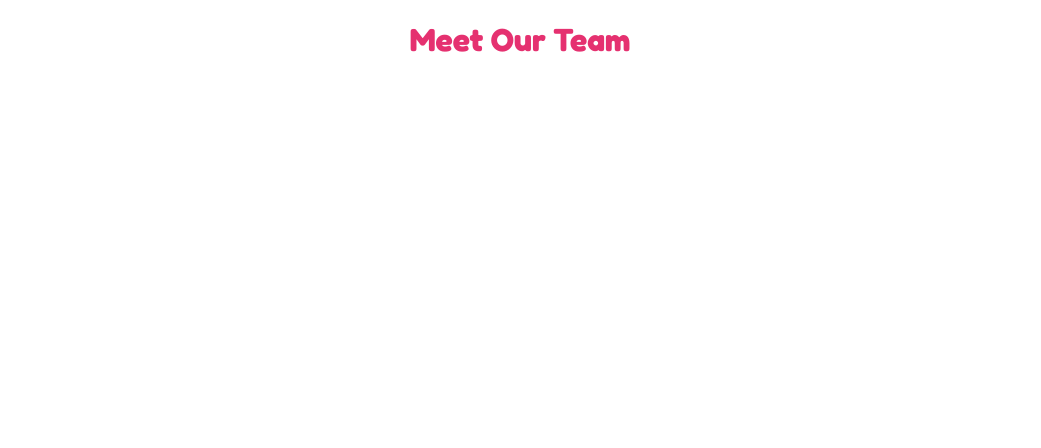
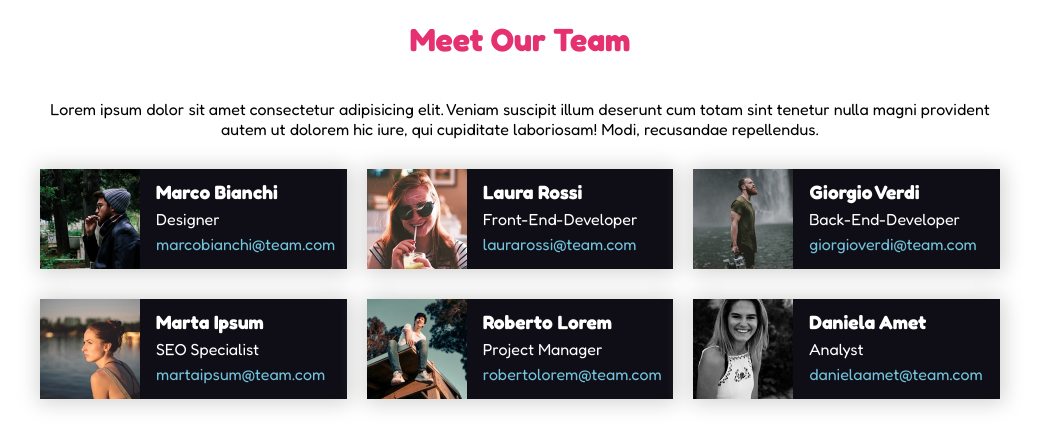
Before and after one commit to alessiologozzo/html-css-float-cards, a plain HTML site: page index.html in a window 1280 px wide. Shown: the whole page, without its empty margins (120-1161 px from the left). Drawn offline with Linux system fonts and the light colour scheme.

Commit message:
implementazione main

```diff
--- a/css/style.css
+++ b/css/style.css
@@ -7,15 +7,85 @@
 :root {
   font-family: "Fredoka", sans-serif;
   --title_color: #e53170;
+  --card_color: #0f0e17;
+  --card_text_color: white;
+  --contatto_color: #72c4dc;
+  --img_size: 100px;
+  --margine_inferiore_val: 30px;
+  --margine_destro_val: 20px;
+}
+.clearfix::after {
+  content: "";
+  display: table;
+  clear: both;
 }
 /* /general */
 
 /* header */
 header {
-  margin: 20px 0;
+  margin: 20px 0 40px;
   text-align: center;
 }
 h1 {
   color: var(--title_color);
 }
 /* /header */
+
+/* main */
+main {
+  max-width: 75vw;
+  margin: 0 auto;
+}
+p {
+  text-align: center;
+}
+img {
+  width: 100px;
+  vertical-align: bottom;
+}
+.card {
+  width: calc((100% - var(--margine_destro_val) * 2) / 3);
+  height: 100px;
+  float: left;
+  background-color: var(--card_color);
+  color: var(--card_text_color);
+  box-shadow: 1px 1px 20px 3px #d2d3d1;
+}
+.margine_destro {
+  margin-right: var(--margine_destro_val);
+}
+.margine_inferiore {
+  margin-bottom: var(--margine_inferiore_val);
+}
+.colonna_immagine,
+.colonna_testo {
+  display: inline-block;
+}
+.colonna_immagine {
+  width: var(--img_size);
+  float: left;
+}
+.colonna_testo {
+  width: calc(100% - var(--img_size));
+  height: 100%;
+  float: left;
+  position: relative;
+}
+.container {
+  position: absolute;
+  top: 50%;
+  left: 1rem;
+  transform: translate(0, -50%);
+}
+.container > div {
+  margin-bottom: 0.3rem;
+}
+
+.container div:first-child {
+  font-size: 1.2rem;
+}
+
+.container div:last-child {
+  color: var(--contatto_color);
+}
+/* /main */
--- a/index.html
+++ b/index.html
@@ -16,5 +16,103 @@
       <h1>Meet Our Team</h1>
     </header>
     <!-- /header -->
+
+    <!-- main -->
+    <main>
+      <p class="margine_inferiore">Lorem ipsum dolor sit amet consectetur adipisicing elit. Veniam suscipit illum deserunt cum totam sint tenetur nulla magni provident autem ut dolorem hic iure, qui cupiditate laboriosam! Modi, recusandae repellendus.</p>
+
+      <!-- riga 1 -->
+      <div class="clearfix margine_inferiore">
+        <!-- card 1-->
+        <div class="card margine_destro">
+          <div class="colonna_immagine">
+            <img src="./img/male1.png" alt="marco bianchi" />
+          </div>
+          <div class="colonna_testo">
+            <div class="container">
+              <div><strong>Marco Bianchi</strong></div>
+              <div>Designer</div>
+              <div>marcobianchi@team.com</div>
+            </div>
+          </div>
+        </div>
+        <!-- /card 1-->
+        <!-- card 2-->
+        <div class="card margine_destro">
+          <div class="colonna_immagine">
+            <img src="./img/female1.png" alt="marco bianchi" />
+          </div>
+          <div class="colonna_testo">
+            <div class="container">
+              <div><strong>Laura Rossi</strong></div>
+              <div>Front-End-Developer</div>
+              <div>laurarossi@team.com</div>
+            </div>
+          </div>
+        </div>
+        <!-- /card 2-->
+        <!-- card 3 -->
+        <div class="card">
+          <div class="colonna_immagine">
+            <img src="./img/male2.png" alt="marco bianchi" />
+          </div>
+          <div class="colonna_testo">
+            <div class="container">
+              <div><strong>Giorgio Verdi</strong></div>
+              <div>Back-End-Developer</div>
+              <div>giorgioverdi@team.com</div>
+            </div>
+          </div>
+        </div>
+        <!-- /card 3 -->
+      </div>
+      <!-- /riga 1 -->
+
+      <!-- riga 2 -->
+      <!-- card 4 -->
+      <div class="card margine_destro">
+        <div class="colonna_immagine">
+          <img src="./img/female2.png" alt="marco bianchi" />
+        </div>
+        <div class="colonna_testo">
+          <div class="container">
+            <div><strong>Marta Ipsum</strong></div>
+            <div>SEO Specialist</div>
+            <div>martaipsum@team.com</div>
+          </div>
+        </div>
+      </div>
+      <!-- /card 4 -->
+      <!-- card 5 -->
+      <div class="card margine_destro">
+        <div class="colonna_immagine">
+          <img src="./img/male3.png" alt="marco bianchi" />
+        </div>
+        <div class="colonna_testo">
+          <div class="container">
+            <div><strong>Roberto Lorem</strong></div>
+            <div>Project Manager</div>
+            <div>robertolorem@team.com</div>
+          </div>
+        </div>
+      </div>
+      <!-- /card 5 -->
+      <!-- card 6 -->
+      <div class="card">
+        <div class="colonna_immagine">
+          <img src="./img/female3.png" alt="marco bianchi" />
+        </div>
+        <div class="colonna_testo">
+          <div class="container">
+            <div><strong>Daniela Amet</strong></div>
+            <div>Analyst</div>
+            <div>danielaamet@team.com</div>
+          </div>
+        </div>
+      </div>
+      <!-- /card 6 -->
+      <!-- /riga 2 -->
+    </main>
+    <!-- /main -->
   </body>
 </html>
```
